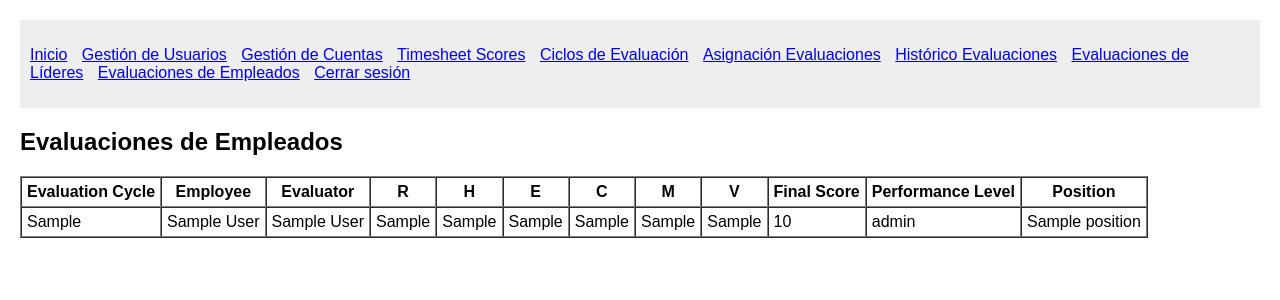
After one commit to DylanQL/Work_Check, a Django app: template System/templates/System/employees_evaluations.html in a window 1280 px wide. The commit adds this page. Shown: the top 300 px of the page. Run offline with Django 5.2, Linux system fonts and the light colour scheme; the template is opened without the code that fills it: most values are stand-ins (such as "Sample title", 1, 10 or a date in 2020).

Commit message:
Añadiendo la vista  Evaluaciones de Empleados

```diff
--- a/System/templates/System/base.html
+++ b/System/templates/System/base.html
@@ -18,6 +18,7 @@
             <li><a href="{% url 'list_temp_assignments' %}">Asignación Evaluaciones</a></li>
             <li><a href="{% url 'list_permanent_assignments' %}">Histórico Evaluaciones</a></li>
             <li><a href="{% url 'leaders_evaluations' %}">Evaluaciones de Líderes</a></li>
+            <li><a href="{% url 'employees_evaluations' %}">Evaluaciones de Empleados</a></li>
             <li><a href="{% url 'logout' %}">Cerrar sesión</a></li>
         </ul>
     </nav>
--- /dev/null
+++ b/System/templates/System/employees_evaluations.html
@@ -0,0 +1,48 @@
+{% extends 'System/base.html' %}
+{% load static %}
+{% block title %}Evaluaciones de Empleados{% endblock %}
+{% block content %}
+    <h2>Evaluaciones de Empleados</h2>
+    <table border="1" cellspacing="0" cellpadding="5">
+        <thead>
+            <tr>
+                <th>Evaluation Cycle</th>
+                <th>Employee</th>
+                <th>Evaluator</th>
+                <th>R</th>
+                <th>H</th>
+                <th>E</th>
+                <th>C</th>
+                <th>M</th>
+                <th>V</th>
+                <th>Final Score</th>
+                <th>Performance Level</th>
+                <th>Position</th>
+            </tr>
+        </thead>
+        <tbody>
+            {% for assignment in assignments %}
+                {% if assignment.summary %}
+                    <tr>
+                        <td>{{ assignment.evaluation_cycle }}</td>
+                        <td>{{ assignment.summary.employee.first_name }} {{ assignment.summary.employee.last_name }}</td>
+                        <td>{{ assignment.summary.evaluator.first_name }} {{ assignment.summary.evaluator.last_name }}</td>
+                        <td>{{ assignment.summary.R }}</td>
+                        <td>{{ assignment.summary.H }}</td>
+                        <td>{{ assignment.summary.E }}</td>
+                        <td>{{ assignment.summary.C }}</td>
+                        <td>{{ assignment.summary.M }}</td>
+                        <td>{{ assignment.summary.V }}</td>
+                        <td>{{ assignment.summary.final_score }}</td>
+                        <td>{{ assignment.summary.performance_level }}</td>
+                        <td>{{ assignment.summary.position.position_name }}</td>
+                    </tr>
+                {% endif %}
+            {% empty %}
+                <tr>
+                    <td colspan="12">No hay evaluaciones de empleados.</td>
+                </tr>
+            {% endfor %}
+        </tbody>
+    </table>
+{% endblock %}
--- a/Work_Check/urls.py
+++ b/Work_Check/urls.py
@@ -57,4 +57,7 @@ urlpatterns = [
 
     # Ruta para evaluaciones de líderes
     path('leaders_evaluations/', views.leaders_evaluations, name='leaders_evaluations'),
+
+    # Ruta para evaluaciones de empleados
+    path('employees_evaluations/', views.employees_evaluations, name='employees_evaluations'),
 ]
```
Also changed, not shown: System/views.py (+15 -0 lines), db.sqlite3.
